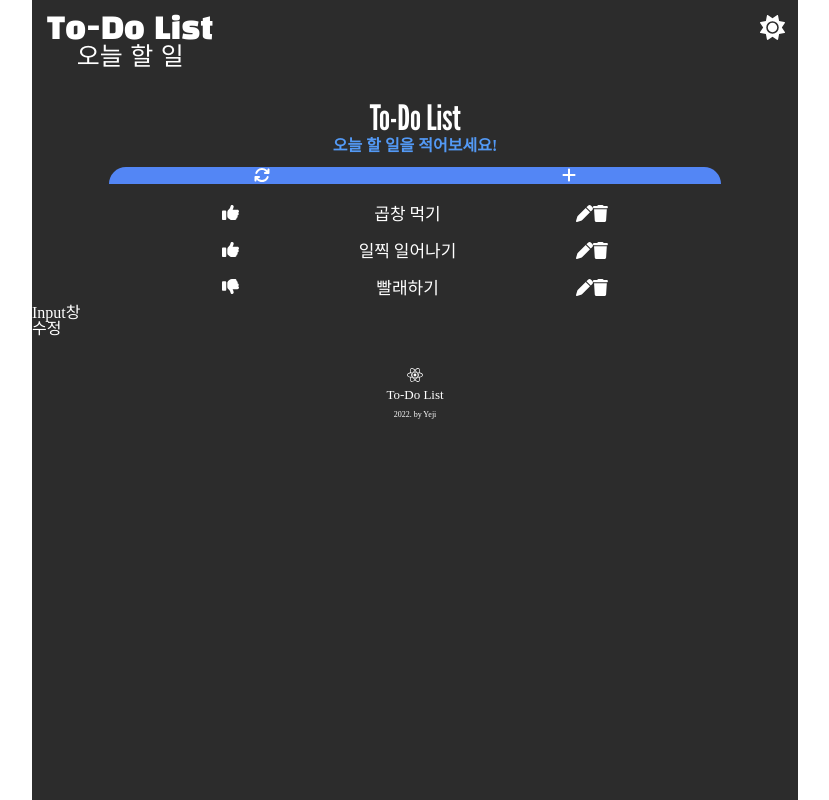
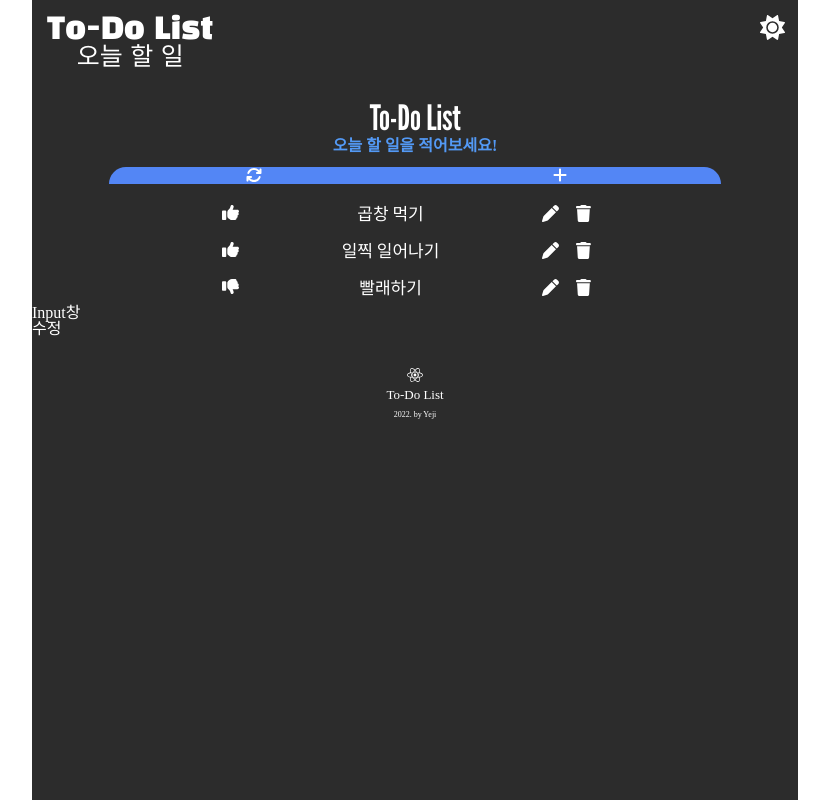
Before and after one commit to mnbvcxzyj/To-Do-List, a React (Create React App) app: page / in a window 1280 px wide. Shown: the whole page, without its empty margins (225-1054 px from the left). Built offline with nearby package versions, Linux system fonts and the light colour scheme.

Commit message:
Feat : 다크모드, 할 일 목록 구현, 수정 삭제 등의 기능을 위한 아이콘 추가

```diff
--- a/src/styledComponent.js
+++ b/src/styledComponent.js
@@ -125,10 +125,6 @@ export const LoadingDiv = styled.div`
   margin-top: 15px;
 `;
 
-export const LoadingImg = styled.img`
-  width: 30px;
-`;
-
 export const EachPostLi = styled.li`
   margin: 14px;
   display: flex;
@@ -227,6 +223,7 @@ export const ReplSubmitDiv = styled.div`
 `;
 export const CursorDiv = styled.div`
   cursor: pointer;
+  margin-right: 17px;
 `;
 
 export const PostWriteDiv = styled.div`
```
